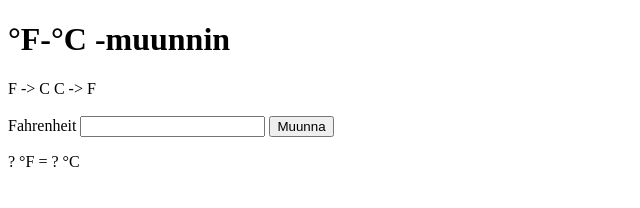
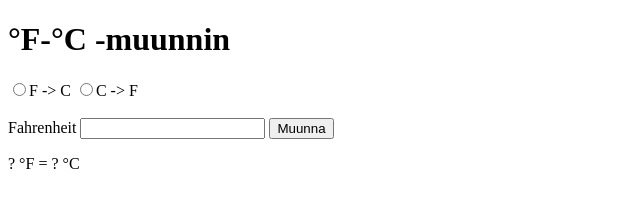
Before and after one commit to mpaivari/cfmuunnin, a plain HTML site: page index.html in a window 1280 px wide. Shown: the full height of the page, 0-640 px from the left. Drawn offline with Linux system fonts and the light colour scheme.

Commit message:
Update index.html

```diff
--- a/index.html
+++ b/index.html
@@ -9,8 +9,8 @@
   </head>
   <body>
      <h1>°F-°C -muunnin</h1>
-       <radio value="FC">F -> C</radio>
-       <radio value="CF">C -> F</radio>
+       <input type="radio" value="FC" name="radioMuunnos">F -> C</radio>
+       <input type="radio" value="CF" name="radioMuunnos">C -> F</radio>
        <br><br>
      <form>
        <label>Fahrenheit</label>
```
